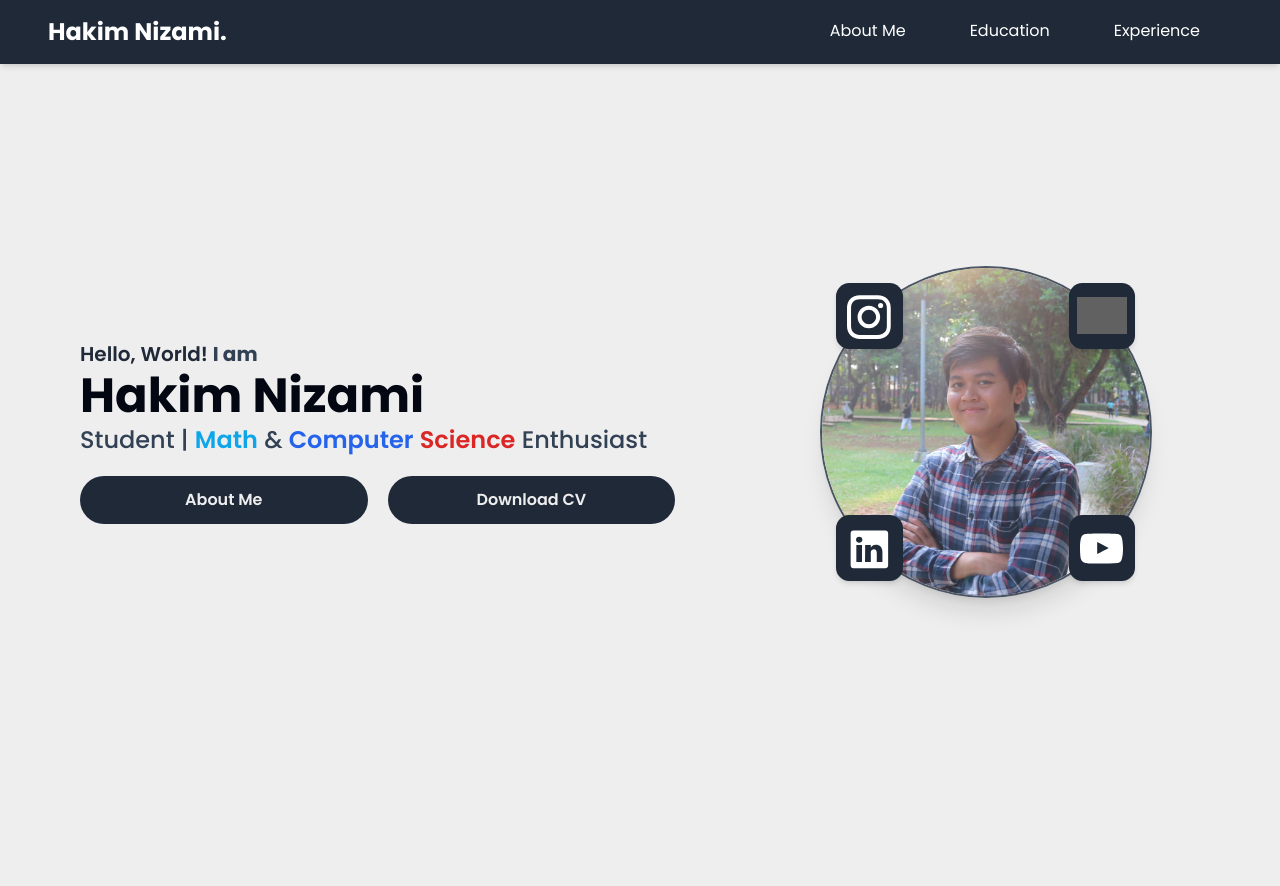
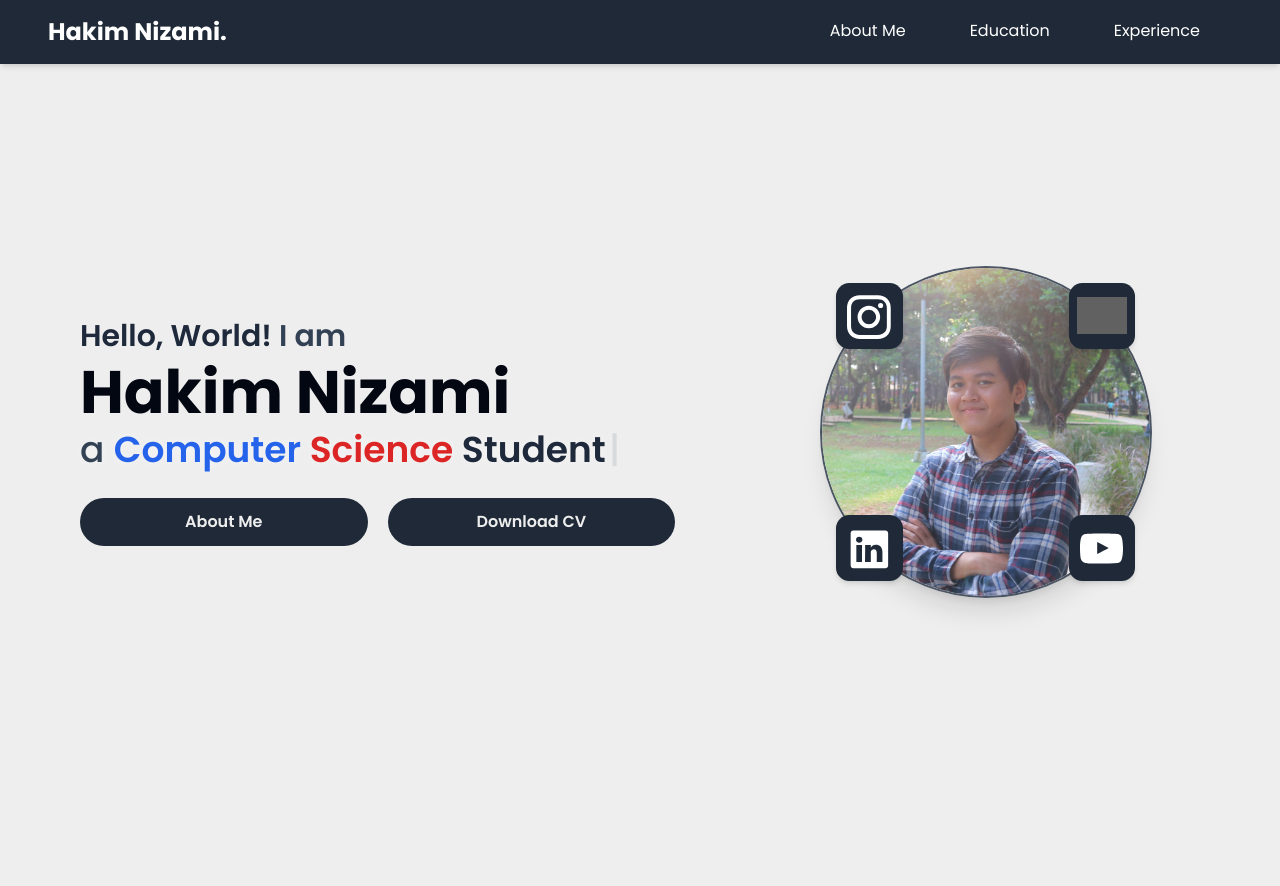
Before and after one commit to kimnzh/my-portfolio, a React (Vite) app: page / in a window 1280 px wide. Shown: the top 886 px of the page. Built offline with nearby package versions, Linux system fonts and the light colour scheme; grey boxes are pictures that could not be loaded.

Commit message:
Third Draft

```diff
--- a/package.json
+++ b/package.json
@@ -14,7 +14,8 @@
     "react": "^18.3.1",
     "react-dom": "^18.3.1",
     "react-router-dom": "^6.26.0",
-    "react-scroll": "^1.9.0"
+    "react-scroll": "^1.9.0",
+    "react-simple-typewriter": "^5.0.1"
   },
   "devDependencies": {
     "@types/react": "^18.3.3",
--- a/src/components/AboutMe.jsx
+++ b/src/components/AboutMe.jsx
@@ -1,12 +1,14 @@
 export default function AboutMe() {
   return (
-    <section id="about" className="min-h-screen px-4 lg:px-16 font-poppins">
-      <div className="pt-20 sm:pt-24 px-4 flex flex-wrap">
-        <div className="h-12 xl:mt-4 mb-4 sm:mb-6 xl:mb-8 flex items-center rounded-full bg-primary sm:scale-110 xl:scale-125">
-          <h4 className="text-2xl font-bold text-background px-8">About Me</h4>
+    <section className="pt-12 sm:pt-16 2xl:pt-28 px-4 lg:px-16 2xl:px-32">
+      <div className="px-4 flex flex-wrap">
+        <div className="h-12 md:h-14 xl:h-16 2xl:h-24 mt-4 lg:mt-6 2xl:mt-8 mb-3 lg:mb-4 2xl:mb-5 mx-auto flex items-center rounded-full bg-primary">
+          <h4 className="text-2xl md:text-3xl xl:text-4xl 2xl:text-5xl font-bold text-background px-8">
+            About Me
+          </h4>
         </div>
         <div className="w-full">
-          <p className="text-base text-default font-semibold leading-8 sm:text-lg sm:leading-9">
+          <p className="md:text-[1.25rem] xl:text-[1.375rem] xl:leading-loose 2xl:text-[2rem] text-default font-semibold leading-8 sm:text-lg sm:leading-9">
             My full name is{" "}
             <span className="font-bold">Muhamad Hakim Nizami</span>, usually
             called <span className="font-bold">Hakim</span>. I am a first-year{" "}
--- a/src/components/Education.jsx
+++ b/src/components/Education.jsx
@@ -16,7 +16,7 @@ export default function Education() {
       id="education"
       className="min-h-screen flex justify-center lg:px-16"
     >
-      <div className="font-poppins pt-16 sm:pt-20 pb-8">
+      <div className="pt-16 sm:pt-20 pb-8">
         <div className="flex flex-wrap justify-center px-4">
           <div className="absolute flex items-center bg-primary h-12 my-3 rounded-full sm:scale-110 sm:my-4 xl:scale-125">
             <h4 className="text-2xl font-bold text-background px-8">
--- a/src/components/Home.jsx
+++ b/src/components/Home.jsx
@@ -1,4 +1,6 @@
+import React from "react";
 import { Link } from "react-scroll";
+import { useTypewriter, Cursor } from "react-simple-typewriter";
 
 import profile from "../assets/img/hakim.jpg";
 import instagramIcon from "../assets/socmed/instagram.svg";
@@ -7,11 +9,50 @@ import youtubeIcon from "../assets/socmed/youtube.svg";
 import linkedinIcon from "../assets/socmed/linkedin.svg";
 
 export default function Home() {
+  const [text] = useTypewriter({
+    words: [
+      "Computer Science Student",
+      "Math Enthusiast",
+      "Web Developer",
+      "Problem Solver",
+    ],
+    loop: true,
+    delaySpeed: 5000,
+  });
+
+  const styleMap = {
+    Computer: "#2563eb", // blue-600
+    Science: "#dc2626", // red-600
+    Math: "#0ea5e9", // sky-500
+  };
+
+  const applyStyles = (text) => {
+    const words = text.split(" "); // Split the text into words by spaces
+    return words.map((word, index) => {
+      let styledWord = word;
+      // Check if the word matches any key in styleMap
+      Object.keys(styleMap).forEach((key) => {
+        if (word.startsWith(key)) {
+          // Apply the color to the matching part of the word
+          styledWord = (
+            <span key={index} style={{ color: styleMap[key] }}>
+              {word}
+            </span>
+          );
+        }
+      });
+
+      return (
+        <React.Fragment key={index}>
+          {styledWord}
+          {index < words.length - 1 && " "}
+        </React.Fragment>
+      );
+    });
+  };
+
   return (
-    <section
-      id="home"
-      className="min-h-screen px-4 lg:px-16 grid grid-rows-[1fr]"
-    >
+    <section className="lg:min-h-screen px-4 lg:px-16 2xl:px-32 grid grid-rows-[1fr]">
       <div className="flex items-start lg:items-center mt-12 sm:mt-16 2xl:mt-20">
         <div className="w-full grid lg:grid-rows-1 lg:grid-cols-[1fr_40%] lg:gap-16 2xl:gap-16">
           <div className="flex justify-center w-full px-10 lg:px-8 py-10 lg:order-last">
@@ -79,19 +120,20 @@ export default function Home() {
             </div>
           </div>
           <div className="self-center px-4">
-            <h1 className="text-sm font-semibold text-primary sm:text-base md:text-xl 2xl:text-4xl">
-              Hello, World! <span className="text-default font-bold">I am</span>
-              <span className="block font-bold text-dark text-3xl my-1 2xl:my-3 lg:text-5xl 2xl:text-8xl">
+            <h1 className="font-semibold text-default-dark sm:text-xl lg:text-3xl 2xl:text-5xl">
+              Hello, World! <span className="text-default">I am</span>
+              <span className="block font-bold text-dark text-3xl sm:text-4xl md:text-5xl lg:text-6xl 2xl:text-8xl my-2 2xl:my-4">
                 Hakim Nizami
               </span>
             </h1>
-            <h2 className="font-medium text-default text-sm mb-5 sm:text-base lg:text-2xl 2xl:text-4xl">
-              Student | <span className="text-sky-500 font-semibold">Math</span>{" "}
-              & <span className="text-blue-600 font-semibold">Computer</span>{" "}
-              <span className="text-red-600 font-semibold">Science</span>{" "}
-              Enthusiast
+            <h2 className="font-medium glowing-text text-default mb-5 text-2xl lg:text-4xl 2xl:text-7xl">
+              a{" "}
+              <span className="text-default-dark font-semibold">
+                {applyStyles(text)}
+              </span>
+              <Cursor />
             </h2>
-            <div className="w-full  mt-5 grid grid-cols-2 gap-2 lg:gap-5 h-fit text-xs  sm:text-base 2xl:text-3xl">
+            <div className="w-full mt-3 lg:mt-7 grid grid-cols-2 gap-2 lg:gap-5 h-fit text-xs sm:text-base 2xl:text-3xl">
               <Link to="about-me" smooth={true} duration={500}>
                 <button className="anchor">About Me</button>
               </Link>
--- a/src/components/elements/Navbar.jsx
+++ b/src/components/elements/Navbar.jsx
@@ -13,6 +13,23 @@ export default function Navbar({ currentId }) {
   const [currentNavItems, setCurrentNavItems] = useState(navItems);
   const navMenuRef = useRef(null);
   const hamburgerRef = useRef(null);
+  const [isNavbarFixed, setIsNavbarFixed] = useState(false);
+
+  useEffect(() => {
+    const handleScroll = () => {
+      const fixedNav = headerRef.current.offsetTop;
+      if (window.scrollY > fixedNav) {
+        setIsNavbarFixed(true);
+      } else {
+        setIsNavbarFixed(false);
+      }
+    };
+
+    window.addEventListener("scroll", handleScroll);
+    return () => {
+      window.removeEventListener("scroll", handleScroll);
+    };
+  }, []);
 
   useEffect(() => {
     setCurrentNavItems(
@@ -48,8 +65,15 @@ export default function Navbar({ currentId }) {
     setIsMenuOpen(false);
   };
 
+  const headerRef = useRef(null);
+
   return (
-    <header className="h-12 sm:h-16 2xl:h-20 flex items-center fixed top-0 left-0 right-0 bg-primary shadow-md z-[9999]">
+    <header
+      ref={headerRef}
+      className={`${
+        isNavbarFixed ? "sm:navbar-blur" : ""
+      } h-12 sm:h-16 2xl:h-20 flex items-center fixed top-0 left-0 right-0 bg-primary shadow-md z-[9999]`}
+    >
       <div className="h-full w-full px-6 sm:px-12 flex justify-between items-center cursor-pointer">
         <Link to="home" smooth={true} duration={500}>
           <span className="text-xl sm:text-2xl 2xl:text-4xl font-bold text-white">
--- a/src/index.css
+++ b/src/index.css
@@ -23,6 +23,13 @@
   @apply -translate-y-[12px] -rotate-[225deg];
 }
 
+@media (min-width: 640px) {
+  .sm\:navbar-blur {
+    @apply bg-opacity-90;
+    backdrop-filter: blur(5px);
+  }
+}
+
 /* HOME */
 .socmed-button {
   @apply absolute w-[20%] aspect-square bg-primary rounded-[20%] shadow-md z-10 hover:drop-shadow-2xl hover:scale-110 transition duration-200 ease-in-out active:bg-light active:transition-none;
@@ -30,6 +37,10 @@
 
 .anchor {
   @apply w-full font-semibold text-background bg-primary py-3 rounded-full hover:shadow-lg hover:bg-light transition duration-300 ease-in-out sm:px-8;
+}
+
+.glowing-text {
+  text-shadow: 0 0 10px hsla(0, 0%, 100%, 0.5), 0 0 20px hsla(0, 0%, 100%, 0.2);
 }
 
 /* EDUCATION */
--- a/tailwind.config.js
+++ b/tailwind.config.js
@@ -12,6 +12,7 @@ export default {
         "extra-light": "#e5e7eb", // emerald-200
         dark: "#030712", // emerald-950
         default: "#334155", // slate-700
+        "default-dark": "#1e293b",
         background: "#eee",
       },
       screens: {
```
Also changed, not shown: 2 other files (tests, documents, lock files or other folders).
